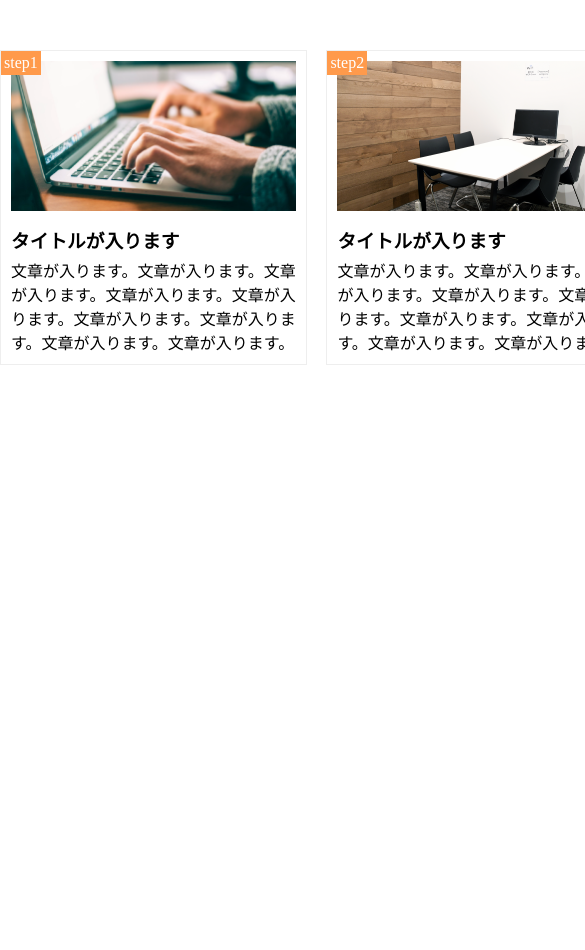
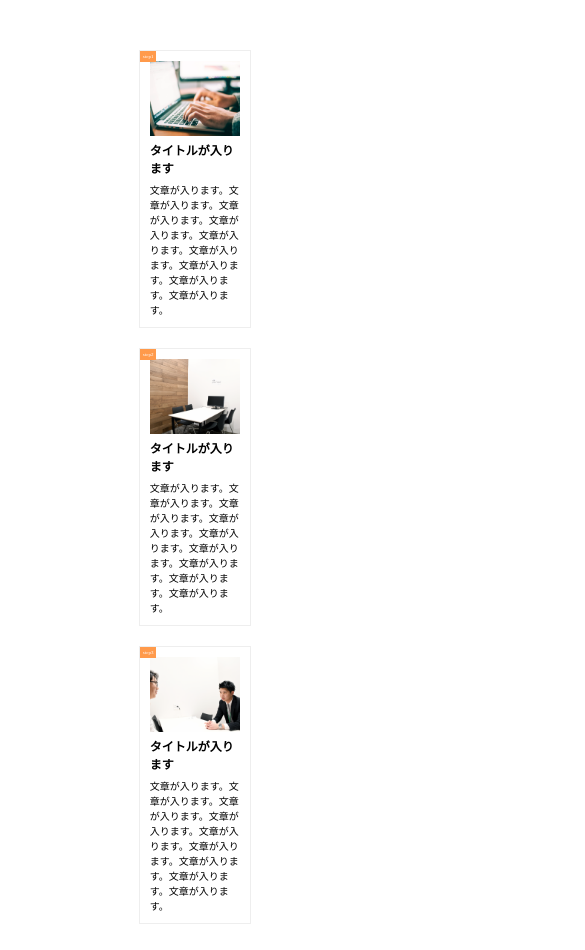
Before and after one commit to matsuzaki31/HTML-CSS-9-, a plain HTML site: page 提出課題/提出課題(レスポンシブ対応)/responsive1-9.html in a window 390 px wide. Shown: the top 950 px of the page, 585 px wide, since content can reach past the window. Before the commit the page ends 844 px from the top, so only its background shows below. Drawn offline with Linux system fonts and the light colour scheme.

Commit message:
[finish]1-9

```diff
--- a/提出課題/chapter8_exercise.css
+++ b/提出課題/提出課題(レスポンシブ対応)/responsive1-9.css
@@ -61,3 +61,44 @@ main{
 .title{
   margin: 15px 0 5px;
 }
+
+@media screen and (max-width:768px) {
+main {
+    width: 90%;
+}
+
+.step-box {
+    float: none;
+    margin: 20px auto;
+}
+
+.step-box:last-child{
+    margin: 0 auto;
+}
+
+.step-img1{
+    height: 75px;
+}
+
+.step-img2{
+    height: 75px;
+}
+
+.step-img3{
+    height: 75px;
+}
+
+.step-num{
+    padding: 3px;
+    font-size: 5px;
+}
+
+.title{
+    margin: 5px 0;
+    font-size: 12px
+}
+
+.text{
+    font-size: 10px;
+}
+}
--- a/提出課題/chapter8_exercise.html
+++ b/提出課題/提出課題(レスポンシブ対応)/responsive1-9.html
@@ -2,9 +2,10 @@
 <html lang="ja">
 <head>
   <meta charset="utf8">
-  <title>8章演習</title>
+  <meta name="viewport" content="width=device-width,initial-scale=1.0">
+  <title>レスポンシブ対応課題</title>
   <link rel="stylesheet" href="https://maxcdn.bootstrapcdn.com/font-awesome/4.7.0/css/font-awesome.min.css">
-  <link rel="stylesheet" href="chapter8_exercise.css" >
+  <link rel="stylesheet" href="responsive1-9.css" >
 </head>
 <body>
   <main class="clearfix">
@@ -28,6 +29,6 @@
       <h3 class="title">タイトルが入ります</h3>
       <p class="text">文章が入ります。文章が入ります。文章が入ります。文章が入ります。文章が入ります。文章が入ります。文章が入ります。文章が入ります。文章が入ります。</p>
     </div>
-  </mian>
+  </main>
 </body>
 </html>
```
Also changed, not shown: 提出課題/sample_img 2/img/flow01.png (added), 提出課題/sample_img 2/img/flow02.png (added), 提出課題/sample_img 2/img/flow03.png (added), 提出課題/sample_img 2/sample1.png (added), 提出課題/sample_img 2/sample2.png (added), 提出課題/提出課題(レスポンシブ対応)/img/flow01.png (added), 提出課題/提出課題(レスポンシブ対応)/img/flow02.png (added), 提出課題/提出課題(レスポンシブ対応)/img/flow03.png (added).
